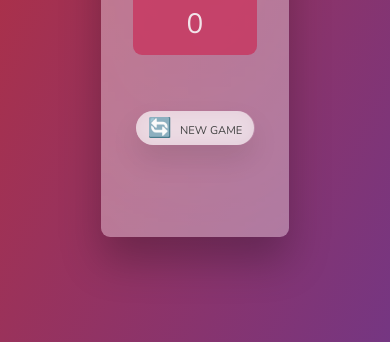
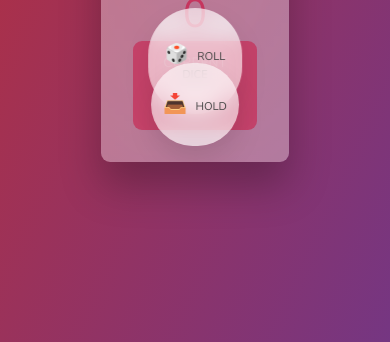
Before and after one commit to zafarkh1/pig_game, a plain HTML site: page index.html in a window 390 px wide. Shown: the part 502-844 px from the top of the page. Drawn offline with nearby package versions, Linux system fonts and the light colour scheme.

Commit message:
'responsive_design'

```diff
--- a/main.css
+++ b/main.css
@@ -194,12 +194,23 @@ main {
   }
 
   .btn {
-    font-size: 1.6rem; /* Adjust font size for buttons */
-    padding: 0.5rem 2rem; /* Adjust button padding */
+    /* General styles for buttons remain */
     position: relative; /* Change position to relative */
     left: auto; /* Reset left position */
     transform: none; /* Reset transform */
     margin: 1rem auto; /* Center buttons */
+  }
+
+  .btn--new {
+    order: 1; /* Adjust order if necessary */
+  }
+  .btn--roll {
+    order: 2; /* Place roll button after new game button */
+    margin-top: 2rem; /* Add margin for spacing */
+  }
+  .btn--hold {
+    order: 3; /* Place hold button after roll button */
+    margin-top: 2rem; /* Add margin for spacing */
   }
 
   .dice {
@@ -211,7 +222,7 @@ main {
 /* Responsive design for mobile devices */
 @media (max-width: 480px) {
   main {
-    flex-direction: column; /* Stack players vertically */
+    flex-direction: column; /* Stack elements vertically */
     width: auto; /* Adjust width */
     padding: 2rem; /* Add padding */
   }
@@ -233,14 +244,23 @@ main {
   .btn {
     font-size: 1.4rem; /* Reduce button font size */
     padding: 0.5rem 1.5rem; /* Adjust button padding */
-    position: relative; /* Change position to relative */
-    left: auto; /* Reset left position */
-    transform: none; /* Reset transform */
-    margin: 1rem auto; /* Center buttons */
+    position: absolute; /* Keep position absolute for precise placement */
+    left: 50%; /* Center horizontally */
+    transform: translateX(-50%); /* Ensure centered alignment */
   }
 
   .dice {
     height: 6rem; /* Adjust dice size */
     top: 8rem; /* Adjust top position for dice */
   }
+
+  .btn--new {
+    top: 1rem; /* Position at the top */
+  }
+  .btn--roll {
+    bottom: 5rem; /* Position below the game board */
+  }
+  .btn--hold {
+    bottom: 1rem; /* Position at the very bottom */
+  }
 }
```
